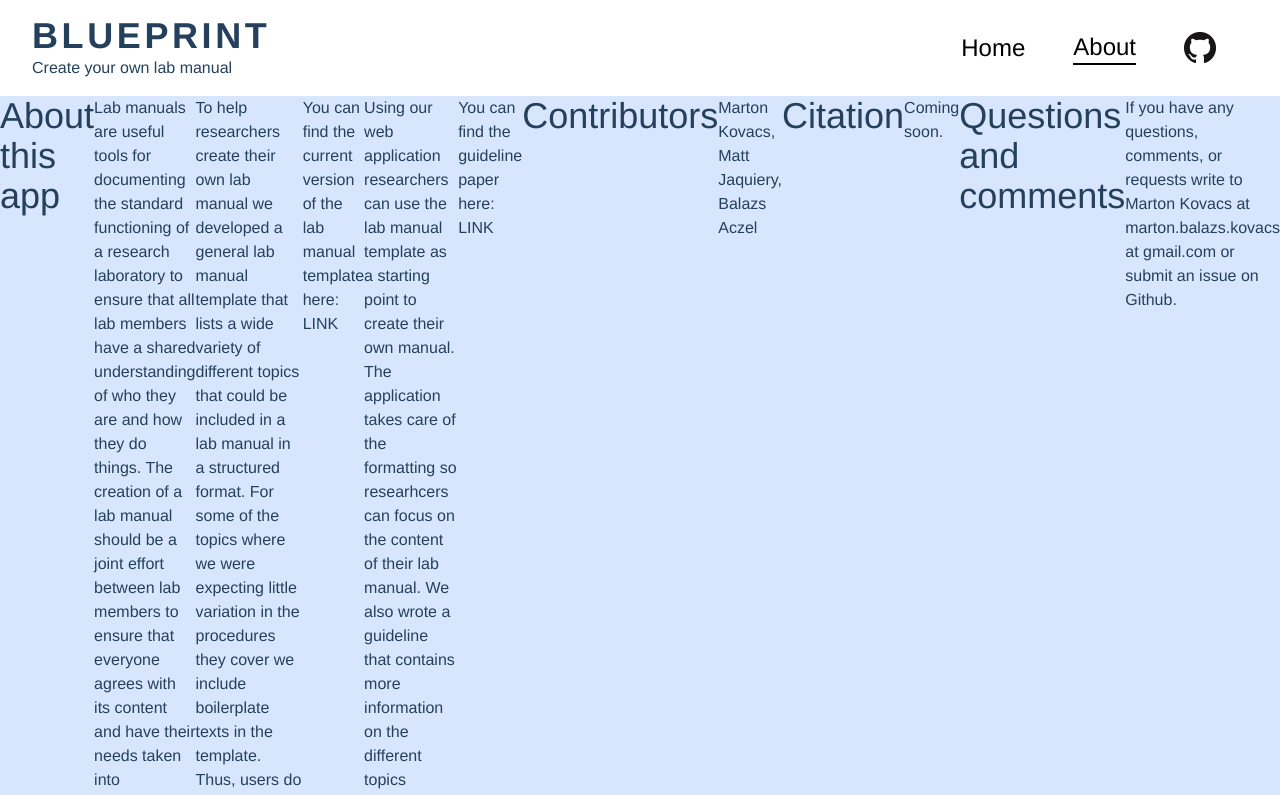
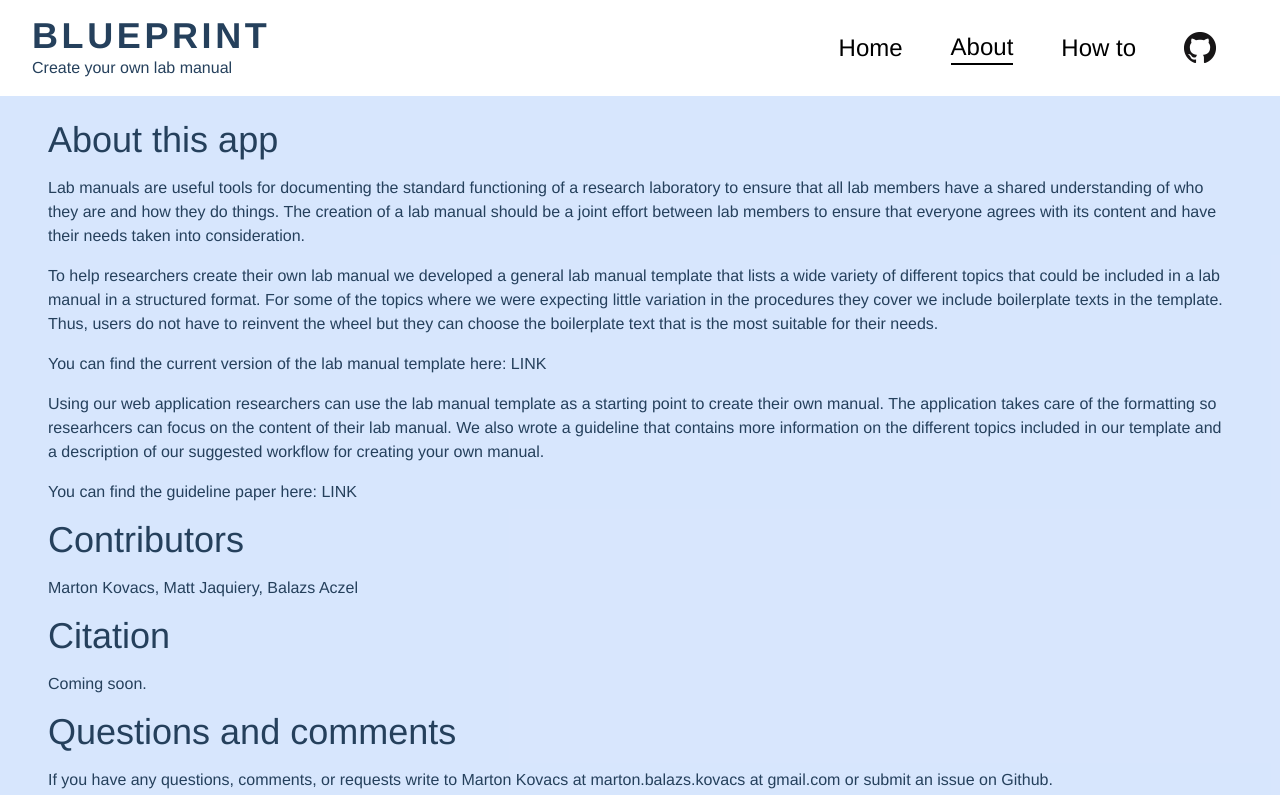
Before and after one commit to mjaquiery/lab-manual, a Vue app: page /about in a window 1280 px wide. Shown: the top 795 px of the page. Built offline with nearby package versions, Linux system fonts and the light colour scheme.

Commit message:
added about and how to use the app descriptions

```diff
--- a/src/App.vue
+++ b/src/App.vue
@@ -7,6 +7,7 @@
     <div class="flex-1 items-center justify-end flex flex-row flex-nowrap mr-12">
       <router-link to="/" class="text-2xl mr-12">Home</router-link>
       <router-link to="/about" class="text-2xl mr-12">About</router-link>
+      <router-link to="/howto" class="text-2xl mr-12">How to</router-link>
       <a href="https://github.com/mjaquiery/lab-manual" title="Open the project on Github" target="_blank">
         <img src="./assets/GitHub-Mark-32px.png">
       </a>
--- a/src/router/index.js
+++ b/src/router/index.js
@@ -14,6 +14,11 @@ const routes = [
     // this generates a separate chunk (about.[hash].js) for this route
     // which is lazy-loaded when the route is visited.
     component: () => import(/* webpackChunkName: "about" */ '../views/About.vue')
+  },
+  {
+    path: '/howto',
+    name: 'HowTo',
+    component: () => import(/* webpackChunkName: "howto" */ '../views/HowTo.vue')
   }
 ]
 
--- a/src/views/About.vue
+++ b/src/views/About.vue
@@ -1,23 +1,23 @@
 <template>
-  <div class="about bg-blue-500 bg-opacity-20 flex flex-auto">
-    <h1>About this app</h1>
-    <p>
+  <div class="about bg-blue-500 bg-opacity-20 flex flex-auto flex-col pl-12 pr-12 pt-6">
+    <h1 class="mb-4">About this app</h1>
+    <p class="mb-4">
       Lab manuals are useful tools for documenting the standard functioning of a research laboratory to ensure
       that all lab members have a shared understanding of who they are and how they do things. The creation of a
       lab manual should be a joint effort between lab members to ensure that everyone agrees with its content
       and have their needs taken into consideration.
     </p>
-    <p>
+    <p class="mb-4">
       To help researchers create their own lab manual we developed a general lab manual template that lists
       a wide variety of different topics that could be included in a lab manual in a structured format. For some
       of the topics where we were expecting little variation in the procedures they cover we include boilerplate
       texts in the template. Thus, users do not have to reinvent the wheel but they can choose the boilerplate text
       that is the most suitable for their needs.
     </p>
-    <p>
+    <p class="mb-4">
       You can find the current version of the lab manual template here: LINK
     </p>
-    <p>
+    <p class="mb-4">
       Using our web application researchers can use the lab manual template as a starting point to create their own
       manual.
       The application takes care of the formatting so researhcers can focus on the content of their lab manual. We also
@@ -25,15 +25,17 @@
       description
       of our suggested workflow for creating your own manual.
     </p>
-    <p>
+    <p class="mb-4">
       You can find the guideline paper here: LINK
     </p>
-    <h1>Contributors</h1>
-    <p>Marton Kovacs, Matt Jaquiery, Balazs Aczel</p>
-    <h1>Citation</h1>
-    <p>Coming soon.</p>
-    <h1>Questions and comments</h1>
-    <p>If you have any questions, comments, or requests write to Marton Kovacs at marton.balazs.kovacs at gmail.com or
-      submit an issue on Github.</p>
+    <h1 class="mb-4">Contributors</h1>
+    <p class="mb-4">Marton Kovacs, Matt Jaquiery, Balazs Aczel</p>
+    <h1 class="mb-4">Citation</h1>
+    <p class="mb-4">Coming soon.</p>
+    <h1 class="mb-4">Questions and comments</h1>
+    <p class="mb-4">
+      If you have any questions, comments, or requests write to Marton Kovacs at marton.balazs.kovacs at gmail.com or
+      submit an issue on Github.
+    </p>
   </div>
 </template>
--- /dev/null
+++ b/src/views/HowTo.vue
@@ -0,0 +1,70 @@
+<template>
+    <div class="about bg-blue-500 bg-opacity-20 flex flex-auto flex-col pl-12 pr-12 pt-6">
+        <h1 class="mb-6">How to use the app?</h1>
+        <h2 class="mb-4">Creating the structure of the manual</h2>
+        <p class="mb-4">
+            Upon opening the app you can see all the topics included in the lab manual template
+            in a structured format in the center of the screen. When creating the lab manual template we tried to include
+            a wide arrange of topics that could be discussed in a lab manual. However, it is possible
+            that you feel that certain topics are not applicable to the needs of your particular lab.
+        </p>
+        <h3 class="mb-4">Getting more information on each topic</h3>
+        <p class="mb-4">
+            Thus, your first task is to keep only the topics that you want to talk about in your lab manual.
+            You can get more information on a certain topic if you click on the header.
+        </p>
+        <h3 class="mb-4">Deleting topics</h3>
+        <p class="mb-4">
+            If you want to drop
+            a topic click on the bin icon. On the left side of the screen there is a list of the dropped topics.
+            You can still recover these if you change your mind by dragging and dropping the header from the bin
+            to the body of the manual.
+        </p>
+        <h3 class="mb-4">Rearranging topics</h3>
+        <p class="mb-4">
+            You can rearrange topics within the manual if you are not satisfied with the current structure. As
+            you can see the topics are presented in a nested structure. Use the left and right arrow icons to
+            move the selected topic into lower and higher levels within the structure. To rearrange the order
+            of the topics on the same level grab and drop the topic by the handle next to the header of the topic.
+        </p>
+        <h3 class="mb-4">Modifying existing topics</h3>
+        <p class="mb-4">
+            If want to slightly modify a topic you can click on the edit icon next to the topic header. This makes
+            the title and the description of the topic editable. Once you are done with the changes you can click
+            on the edit button again to secure the changes.
+        </p>
+        <h3 class="mb-4">Adding new topics</h3>
+        <p class="mb-6">
+            If you would like to add new topics you can click on the plus icon at the desired level of the nested
+            structure. You must provide a title for the new topic however, adding a description is optional. You can
+            later delete, move, or modify these newly created topics as described above.
+        </p>
+        <h2 class="mb-4">Writing the content of the manual</h2>
+        <p class="mb-4">
+            When you are satisfied with the structure of your lab manual you can start describing filling it out with content
+            for each topic. For some of the topics we wrote boilerplate texts to help you. There are two boilerplate options
+            and you can choose the fitting one by clicking the radio button next to the text.
+        </p>
+        <p class="mb-4">
+            If you are not satisfied with the presented options or there are no options you can write your own text after expanding
+            a topic by clicking on the header then clicking on the plus icon after the description of the topic.
+        </p>
+        <p class="mb-6">
+            In some cases you will notice that there are choosable dropdown options within the boilerplate texts. You can select the
+            suitable option and the selection will be incorporated in the text of the manual upon download. Unfortunately, adding
+            these dropdown options when you write your own text instead of choosing one of the boilerplate options is currently not
+            possible.
+        </p>
+        <h2 class="mb-4">Downloading the created manual</h2>
+        <p class="mb-4">
+            Once you finished creating your manual you can click on the download button on the right side of the screen. This opens a
+            modal where you can choose from multiple different download formats. If you only want to use the app to create the
+            structure of the manual you can choose the .doc output format and upload the document on gdocs to allow collaborative editing.
+        </p>
+        <p class="mb-4">
+            However, if you choose to only edit the document in the app, you can download the manual in a .pdf format and share that with others,
+            while downloading the manual in a .json file formatted according to our schema. Later on, we plan to make it possible for users
+            to upload their manual in the app if it is according to our schema so they can do the updates within the app as well.
+        </p>
+    </div>
+</template>
```
